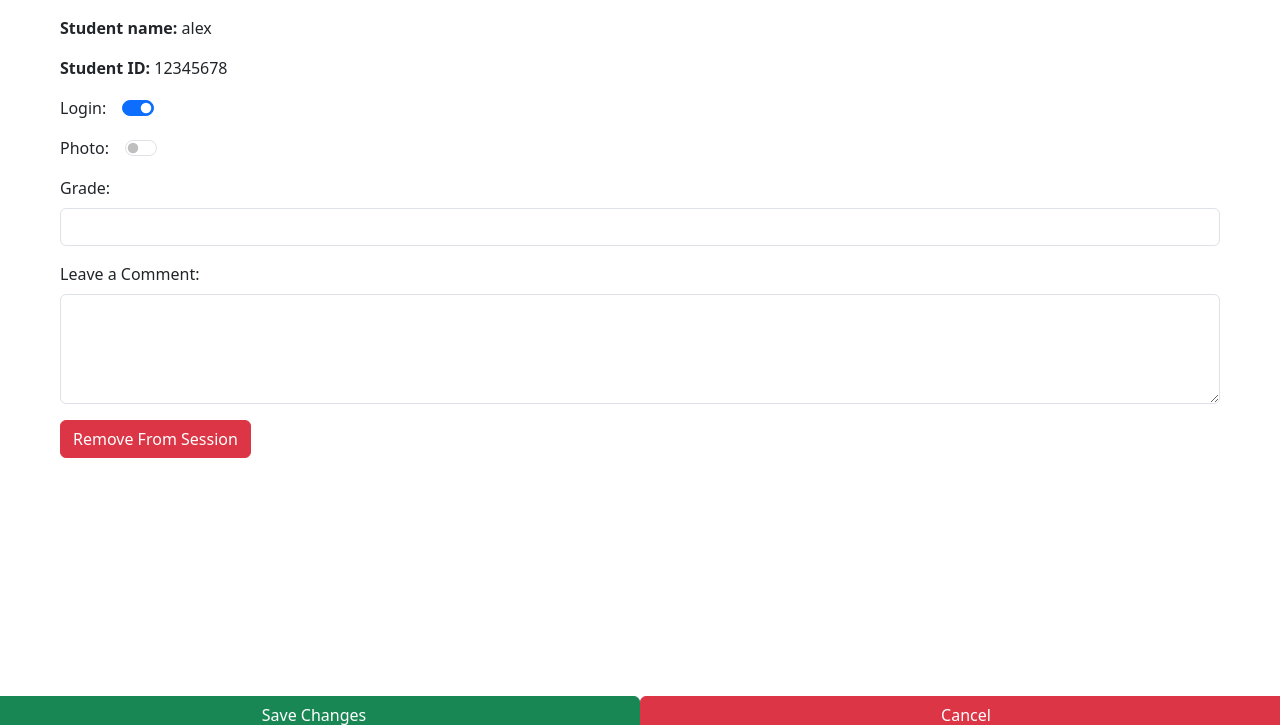
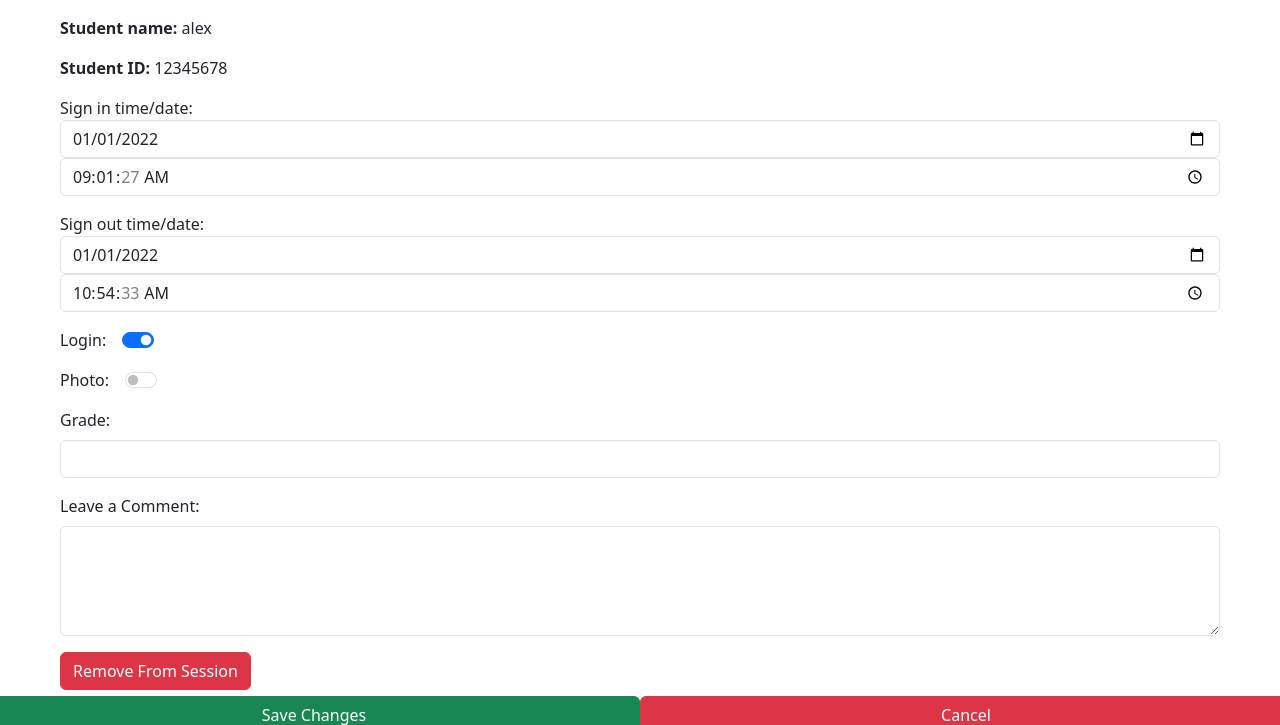
Before and after one commit to DeltaO3/UWAttend---3200_27, a Flask app: page /student in a window 1280 px wide. Shown: the part 58-783 px from the top of the page. Run offline with Flask 3, Linux system fonts and the light colour scheme.

Commit message:
added editable sign in/out date and time for facilitators to be able to change. not connected to database

```diff
--- a/app/routes.py
+++ b/app/routes.py
@@ -88,7 +88,15 @@ def student():
         "login": "yes",
         "photo": "no"
     }
-    return flask.render_template('student.html', student=alex)
+
+    attendance = {
+        "signInDate": "2022-01-01",
+        "signInTime": "09:01:27",
+        "signOutDate": "2022-01-01",
+        "signOutTime": "10:54:33",
+        "studentID": "12345678",
+    }
+    return flask.render_template('student.html', student=alex, attendance=attendance)
 
 @app.route('/remove_from_session', methods=['POST'])
 def remove_from_session():
--- a/app/templates/student.html
+++ b/app/templates/student.html
@@ -10,6 +10,16 @@
             </div>
             <div class="mb-3">
                 <strong>Student ID:</strong> {{ student.id }}
+            </div>
+            <div class="mb-3">
+                <label for="sign_in_time" class="form-check-label">Sign in time/date:</label>
+                <input type="date" name="dateIn" id="dateIn" value="{{ attendance.signInDate }}" class="form-control">
+                <input type="time" name="timeIn" id="timeIn" value="{{ attendance.signInTime }}" class="form-control">
+            </div>
+            <div class="mb-3">
+                <label for="sign_out_time" class="form-check-label">Sign out time/date:</label>
+                <input type="date" name="dateOut" id="dateOut" value="{{ attendance.signOutDate }}" class="form-control">
+                <input type="time" name="dateOut" id="dateOut" value="{{ attendance.signOutTime }}" class="form-control">
             </div>
         </div>
         <div class="mx-4 mt-3 mx-md-5">
```
